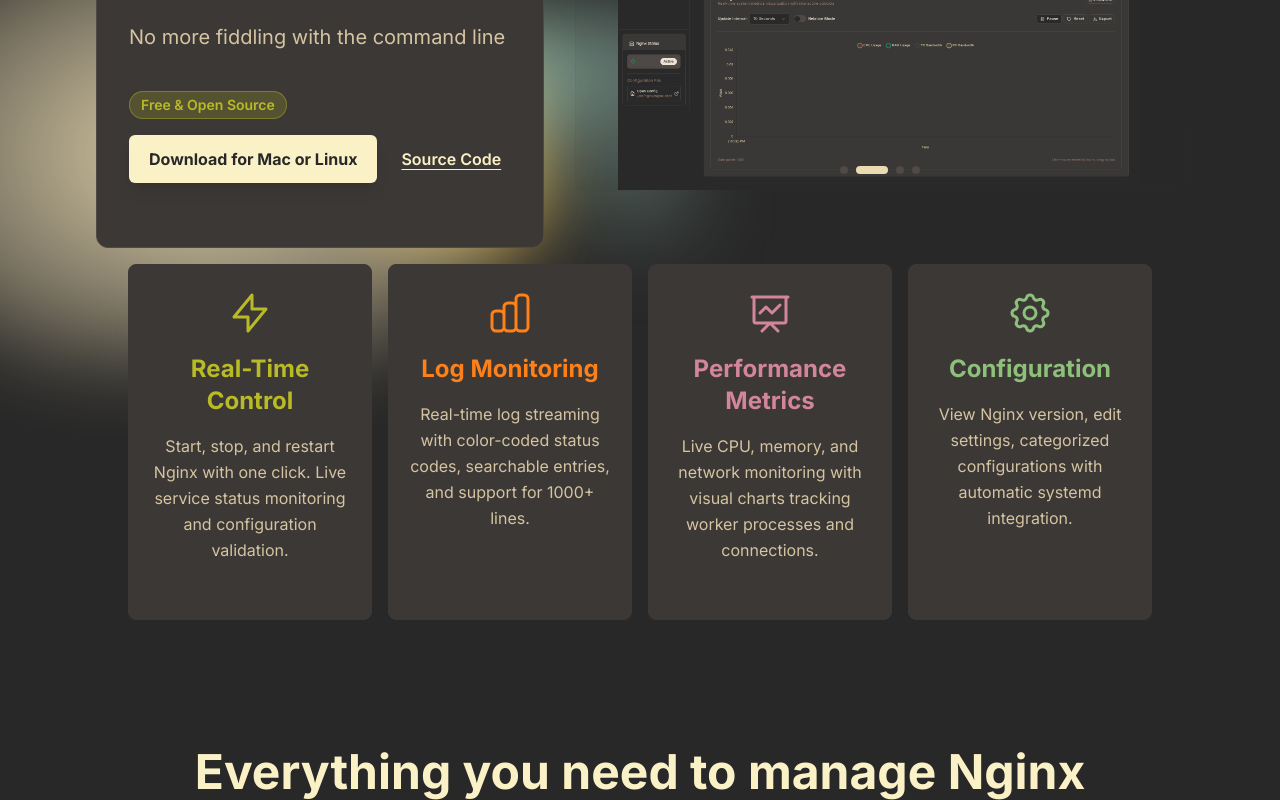
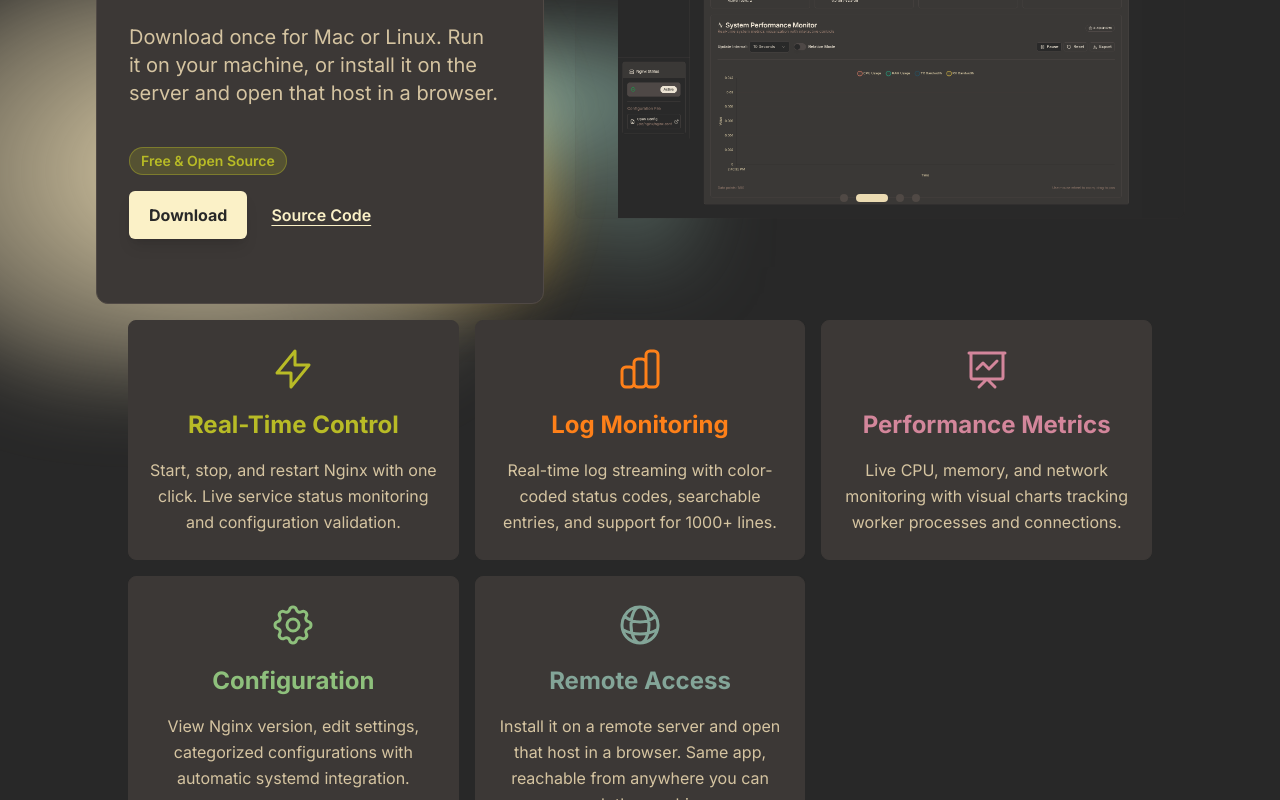
Before and after one commit to charlesinwald/rustinx-landing, a Next.js app: page / in a window 1280 px wide. Shown: the part 380-1180 px from the top of the page. Built offline with nearby package versions, Linux system fonts and the light colour scheme.

Commit message:
Add "Remote Access" feature to Features component, update Hero component description and button text for clarity

```diff
--- a/app/components/Features.tsx
+++ b/app/components/Features.tsx
@@ -27,6 +27,13 @@
     description: "View Nginx version, edit settings, categorized configurations with automatic systemd integration.",
     color: "#8ec07c",
     icon: "settings",
+  },
+  {
+    title: "Remote Access",
+    description:
+      "Install it on a remote server and open that host in a browser. Same app, reachable from anywhere you can reach the machine.",
+    color: "#83a598",
+    icon: "remote",
   },
 ];
 
@@ -65,13 +72,19 @@
           <path strokeLinecap="round" strokeLinejoin="round" d="M15 12a3 3 0 11-6 0 3 3 0 016 0z" />
         </svg>
       );
+    case "remote":
+      return (
+        <svg {...iconProps}>
+          <path strokeLinecap="round" strokeLinejoin="round" d="M12 21a9.004 9.004 0 008.716-6.747M12 21a9.004 9.004 0 01-8.716-6.747M12 21c2.485 0 4.5-4.03 4.5-9S14.485 3 12 3m0 18c-2.485 0-4.5-4.03-4.5-9S9.515 3 12 3m0 0a8.997 8.997 0 017.843 4.582M12 3a8.997 8.997 0 00-7.843 4.582m15.686 0A11.953 11.953 0 0112 10.5c-2.998 0-5.74-1.1-7.843-2.918m15.686 0A8.959 8.959 0 0121 12c0 .778-.099 1.533-.284 2.253m0 0A17.919 17.919 0 0112 16.5c-3.162 0-6.133-.815-8.716-2.247m0 0A9.015 9.015 0 013 12c0-1.605.42-3.113 1.157-4.418" />
+        </svg>
+      );
     default:
       return null;
   }
 };
 
 export const Features = () => (
-  <div className="mb-8 mt-4 grid text-center w-full min-w-0 max-w-5xl lg:mb-0 lg:grid-cols-4 lg:items-start gap-4">
+  <div className="mb-8 mt-4 grid text-center w-full min-w-0 max-w-5xl lg:mb-0 lg:grid-cols-3 lg:items-start gap-4">
     {features.map((feature) => {
       const isLast = feature === features[features.length - 1];
       return (
--- a/app/components/Hero.tsx
+++ b/app/components/Hero.tsx
@@ -216,7 +216,8 @@
               Simplify managing your Nginx Server
             </h2>
             <p className="mt-4 sm:mt-6 text-base sm:text-lg md:text-xl leading-relaxed text-[#d5c4a1] text-balance">
-              No more fiddling with the command line
+              Download once for Mac or Linux. Run it on your machine, or install
+              it on the server and open that host in a browser.
             </p>
             <div className="mt-6 sm:mt-10 flex flex-col items-center gap-3 sm:gap-4 lg:items-start">
               <div className="flex items-center gap-2">
@@ -230,7 +231,7 @@
                   className="rounded-md bg-[#fbf1c7] px-4 py-2.5 sm:px-5 sm:py-3 text-base font-bold text-[#282828] shadow-lg hover:bg-[#ebdbb2] focus-visible:outline focus-visible:outline-2 focus-visible:outline-offset-2 focus-visible:outline-[#ebdbb2] transition-colors text-center"
                   target="_blank"
                 >
-                  Download for Mac or Linux
+                  Download
                 </a>
                 <a
                   href="https://github.com/charlesinwald/rustinx-react/"
```
